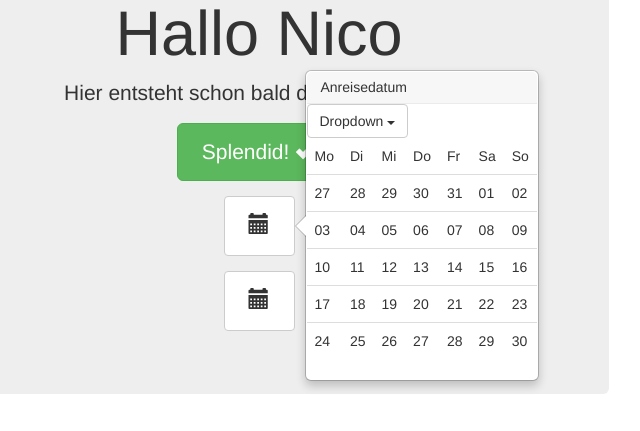
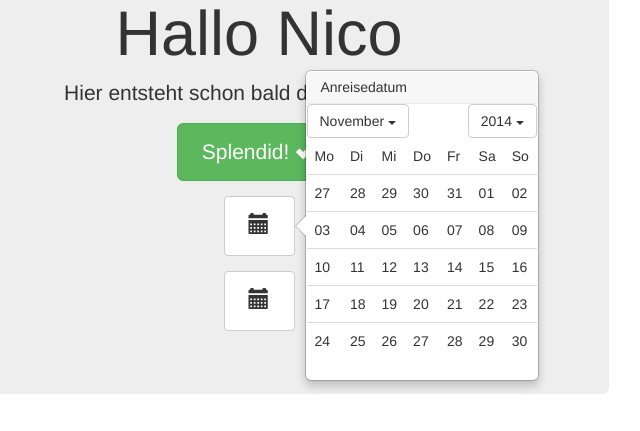
Before and after one commit to nico1510/karstel, a website: page app/index.html in a window 1280 px wide. Both pictures are taken after a click on the button 640 px from the left and 404 px from the top of the page. Shown: the part 179-610 px from the top of the page, 381-1021 px from the left. Drawn offline with nearby package versions, Linux system fonts and the light colour scheme; files that its build step writes are made by us from their sources.

Commit message:
added functionality to change month and year of calendar

```diff
--- a/app/index.html
+++ b/app/index.html
@@ -41,25 +41,24 @@
         <div id="calendar-template" tabindex="0" class="popover right" role="tooltip" style="display: none">
           <div class="arrow"></div>
           <h3 class="popover-title"></h3>
-          <div class="dropdown">
+          <div class="dropdown year-dropdown pull-right">
             <button class="btn btn-default dropdown-toggle" type="button" data-toggle="dropdown" aria-expanded="true">
-              Dropdown
+              <span class="current-year"></span>
               <span class="caret"></span>
             </button>
-            <ul class="dropdown-menu" role="menu">
-              <li role="presentation"><a role="menuitem">Action</a></li>
-              <li role="presentation"><a role="menuitem">Another action</a></li>
-              <li role="presentation"><a role="menuitem">Something else here</a></li>
-              <li role="presentation"><a role="menuitem">Separated link</a></li>
-            </ul>
+            <ul class="dropdown-menu" role="menu"></ul>
           </div>
-          <div>
-            <ul class="dropdown-menu" role="menu" aria-labelledby="dropdownMenu2">
-              <li role="presentation" class="dropdown-header">Dropdown header</li>
-            </ul>
+          <div class="dropdown month-dropdown pull-left">
+            <button class="btn btn-default dropdown-toggle" type="button" data-toggle="dropdown" aria-expanded="true">
+              <span class="current-month"></span>
+              <span class="caret"></span>
+            </button>
+            <ul class="dropdown-menu" role="menu"></ul>
           </div>
           <div class="calendar-content" class="popover-content">
             <table class="table calendar-table">
+              <thead></thead>
+              <tbody></tbody>
             </table>
           </div>
         </div>
--- a/app/scripts/main.js
+++ b/app/scripts/main.js
@@ -8,15 +8,60 @@ function KarstelCalendar(trigger, id, header, daySelectCallback) {
   // todays date and time (initialized as soon as new KarstelCalendar() is created)
   this.date = moment();
 
+  // updates the calendar cells based on the value of this.date
+  var updateCalendar = function () {
+    this.calendar.find('.calendar-content .table tbody').replaceWith(generateCalendarCells(this.date));
+    this.calendar.find('.month-dropdown .current-month').html(this.date.format('MMMM'));
+    this.calendar.find('.year-dropdown .current-year').html(this.date.year());
+  }.bind(this);
+
+  var generateMonthDropdown = function() {
+    var monthList = $();
+    moment.months().forEach(function(monthName) {
+      monthList = monthList.add($('<li />', {
+        role : 'presentation'
+      }).append($('<a />', {
+        role : 'menuitem'
+      }).html(monthName).click(function selectMonth() {
+        this.date.month(monthName);
+        updateCalendar();
+      }.bind(this))));
+    }.bind(this));
+
+    return monthList;
+  }.bind(this);
+
+  var generateYearDropdown = function() {
+    var yearList = $();
+    var next4Years = [];
+    [1,2,3,4].forEach(function(yearIncrement) {
+      next4Years.push(moment(this.date).add(yearIncrement, 'years').year());
+    }.bind(this));
+    next4Years.forEach(function(year) {
+      yearList = yearList.add($('<li />', {
+        role : 'presentation'
+      }).append($('<a />', {
+        role : 'menuitem'
+      }).html(year).click(function selectYear() {
+        this.date.year(year);
+        updateCalendar();
+      }.bind(this))));
+    }.bind(this));
+    return yearList;
+  }.bind(this);
+
   // create a clone from the html element with id calendar-template with a new id
   // and fill the calendar content table with table header and table body
   // this method is invoked as soon as new KarstelCalendar() is created
   (function init() {
     var clone = $('#calendar-template').clone().attr('id', id);
     clone.find('h3').html(header);
-    clone.find('.calendar-content .table').append(generateCalendarHeader()).append(generateCalendarCells(this.date));
+    clone.find('.month-dropdown ul').append(generateMonthDropdown());
+    clone.find('.year-dropdown ul').append(generateYearDropdown());
+    clone.find('.calendar-content .table thead').replaceWith(generateCalendarHeader());
     clone.appendTo('body');
     this.calendar = clone;
+    updateCalendar();
   }).bind(this)();
 
   // this handler function is invoked when the calendar-button (trigger) is pressed
@@ -63,8 +108,14 @@ function KarstelCalendar(trigger, id, header, daySelectCallback) {
     var tbody = $('<tbody></tbody>');
     var trow;
     var cell;
-
-    for (var w = moment(date.startOf('month')); w <= date.endOf('month'); w.add(1, 'weeks')) {
+    var w = moment(date.startOf('month'));
+    var firstWeek = true;
+    while(w < date.endOf('month')) {
+      if(firstWeek) {
+        firstWeek = false;
+      } else {
+        w.add(1, 'weeks');
+      }
       // for every week add a new table row
       trow = $('<tr></tr>');
       for (var d = moment(w.startOf('isoWeek')); d <= w.endOf('isoWeek'); d.add(1, 'days')) {
@@ -95,9 +146,9 @@ function KarstelCalendar(trigger, id, header, daySelectCallback) {
       tableCell = $('<td></td>').html(dayName);
       tableHeader.find('tr').append(tableCell);
     });
-
     return tableHeader;
   }
+
   // When the calendar looses focus invoke the hideCalendar handler which is defined above
   this.calendar.focusout(hideCalendar);
 
```
